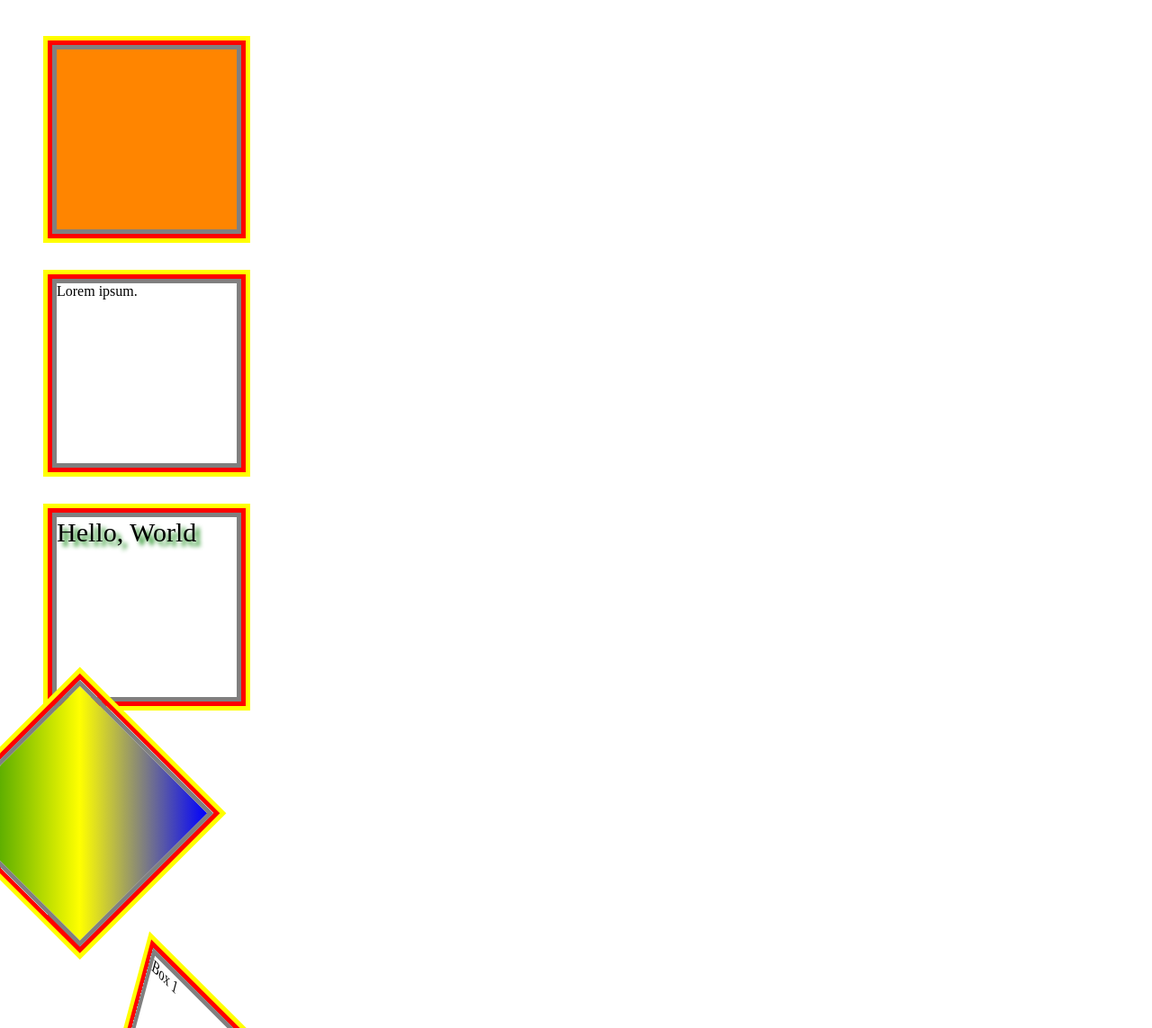
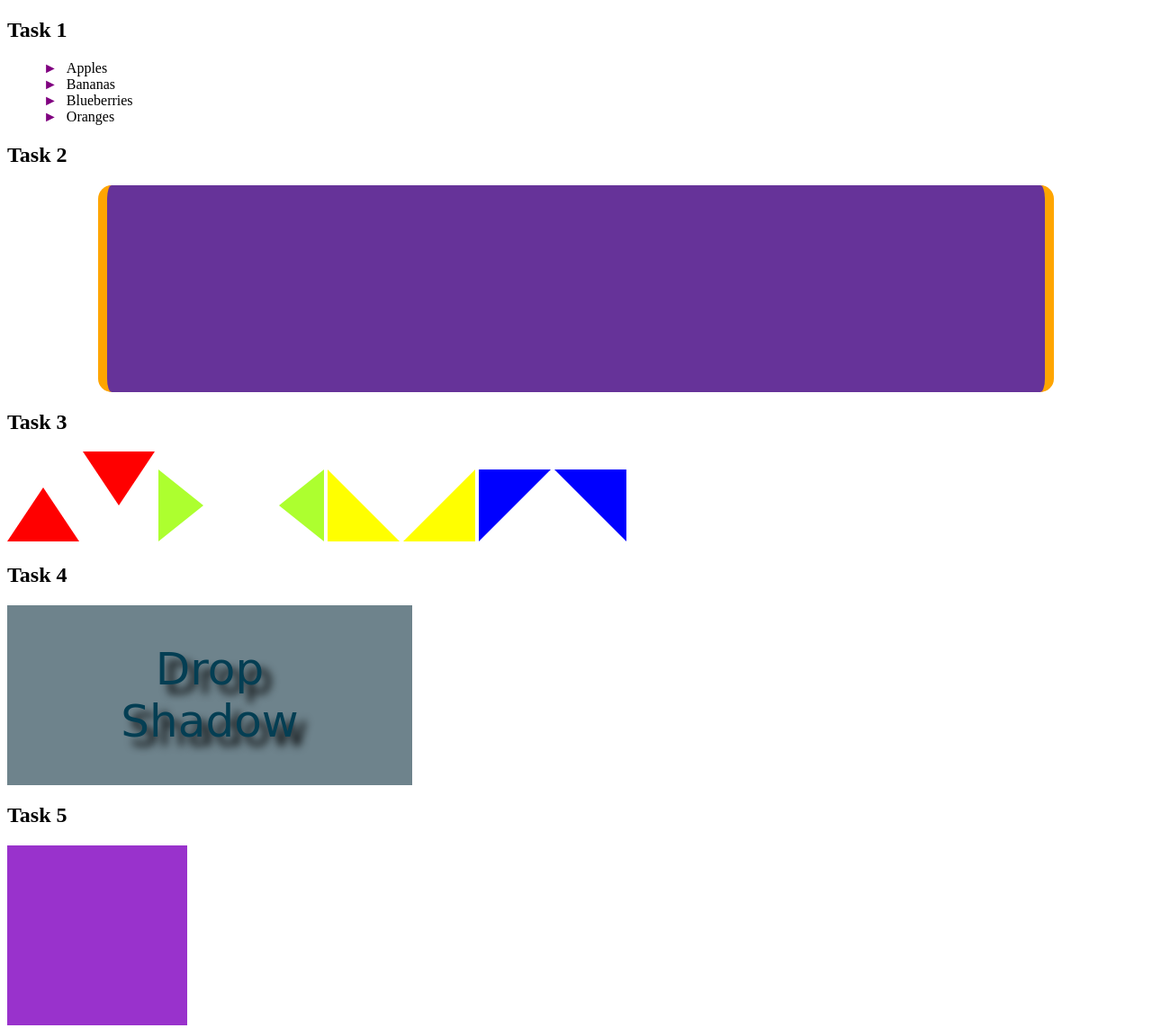
Before and after one commit to AnastasiaSneshko/2, a plain HTML site: page index.html in a window 1280 px wide. Shown: the top 1143 px of the page at 90% size. Drawn offline with Linux system fonts and the light colour scheme; a web font is replaced by a local one.

Commit message:
added homework6

```diff
--- a/css/style.css
+++ b/css/style.css
@@ -1,73 +1,88 @@
-div {
-	position: relative;
-	width: 200px;
-	height: 200px;
-	margin: 50px;
-	border: 5px solid gray;
-	box-shadow: 0 0 0 5px red, 0 0 0 10px yellow;
+li::before {
+	content: '\25ba';
+	padding-right: 10px;
+  color: purple;
 }
-
-.text {
-	font-size: 30px;
-	text-shadow: 5px 5px 5px green;
-}
-
-.gradient {
-	transform: rotate(45deg);
-	transform-origin: top center;
-	background: linear-gradient(to top right, green, yellow, blue);
+li {
+	list-style-type: none;
 }
 
 .box {
-	transform: translate(50px, 50px) rotate(45deg) scale(1,1) skew(30deg);
+	width: 80%;
+	height: 200px;
+	margin: 0 auto;
+	background-color: rebeccapurple;
+	border-radius: 15px;
+	border-left: 10px solid orange;
+	border-right: 10px solid orange;
+	padding: 15px;
 }
 
-.transform {
-	width: 250px;
-	height: 100px;
-	background: linear-gradient(45deg, yellow, blue);
-	transform-origin: top center;
-	transform: rotate(-25deg);
+.triangle {
+	display: inline-block;
+	width: 0;
+	height: 0;
+	border: 40px solid transparent;
 }
 
-.anime {
-	transition: width 3s;
+.red-left {
+	border-bottom: 60px solid red;
+}
+.red-right {
+	border-top: 60px solid red;
+}
+.green-left {
+	border-left: 50px solid greenyellow;
+}
+.green-right {
+	border-right: 50px solid greenyellow;
+}
+.yellow-left {
+	border-bottom: 40px solid yellow;
+	border-left: 40px solid yellow;
+}
+.yellow-right {
+	border-bottom: 40px solid yellow;
+	border-right: 40px solid yellow;
+}
+.blue-left {
+	border-top: 40px solid blue;
+	border-left: 40px solid blue;
+}
+.blue-right {
+	border-top: 40px solid blue;
+	border-right: 40px solid blue;
 }
 
-.anime:hover {
-	width: 400px;
+.shadow {
+	background-color: #6e838c;
+	width: 450px;
+	height: 200px;
+	display: flex;
+	text-align: center;
+	justify-content: center;
+	align-items: center;
+	font-family: 'Oi', cursive;
+	font-size: 50px;
+	color: #043e53;
+	text-shadow: 10px 10px 10px black;
 }
 
-@keyframes clr {
-	from {
-		background: red;
-	}
-
-	to {
-		background: greenyellow;
-	}
-}
-
-@keyframes clr2 {
+@keyframes rotation {
 	0% {
-		background: yellow;
-	}
-	25% {
-		background: orange;
-	}
-	55% {
-		background: orangered;
-	}
-	85% {
-		background: orange;
+		transform:rotate(0deg);
 	}
 	100% {
-		background: yellow;
+		transform:rotate(360deg);
 	}
 }
 
 .animation {
-	animation-name: clr2;
-	animation-duration: 3s;
+	width: 200px;
+	height: 200px;
+	background-color: darkorchid;
+	animation-name: rotation;
+	animation-duration: 1s;
 	animation-iteration-count: infinite;
+	animation-timing-function: linear;
 }
--- a/index.html
+++ b/index.html
@@ -6,15 +6,47 @@
   <meta name="viewport" content="width=device-width, initial-scale=1.0">
   <title>Document</title>
   <link rel="stylesheet" href="css/style.css">
+  <link rel="preconnect" href="https://fonts.gstatic.com">
+  <link href="https://fonts.googleapis.com/css2?family=Oi&display=swap" rel="stylesheet">
 </head>
 
 <body>
-  <div class="animation"></div>
-  <div class="anime">Lorem ipsum.</div>
-  <div class="text">Hello, World</div>
-  <div class="gradient"></div>
-  <div class="box">Box 1</div>
-  <div class="transform"></div>
+  <section>
+    <h1>Task 1</h1>
+    <ul>
+      <li>Apples</li>
+      <li>Bananas</li>
+      <li>Blueberries</li>
+      <li>Oranges</li>
+    </ul>
+  </section>
+
+  <section>
+    <h1>Task 2</h1>
+    <div class="box"></div>
+  </section>
+
+  <section>
+    <h1>Task 3</h1>
+    <div class="triangle red-left"></div>
+    <div class="triangle red-right"></div>
+    <div class="triangle green-left"></div>
+    <div class="triangle green-right"></div>
+    <div class="triangle yellow-left"></div>
+    <div class="triangle yellow-right"></div>
+    <div class="triangle blue-left"></div>
+    <div class="triangle blue-right"></div>
+  </section>
+
+  <section>
+    <h1>Task 4</h1>
+    <div class="shadow">Drop <br> Shadow</div>
+  </section>
+
+  <section>
+    <h1>Task 5</h1>
+    <div class="animation"></div>
+  </section>
 </body>
 
 </html>
```
